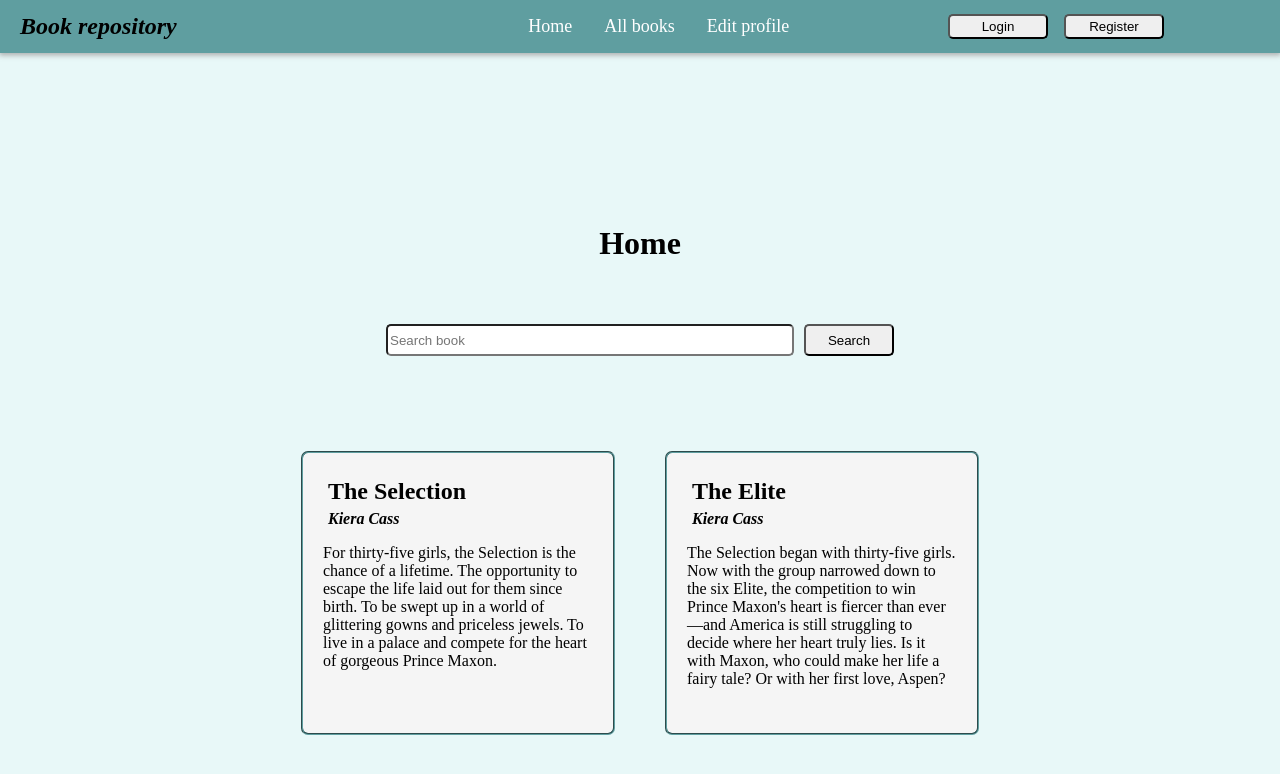
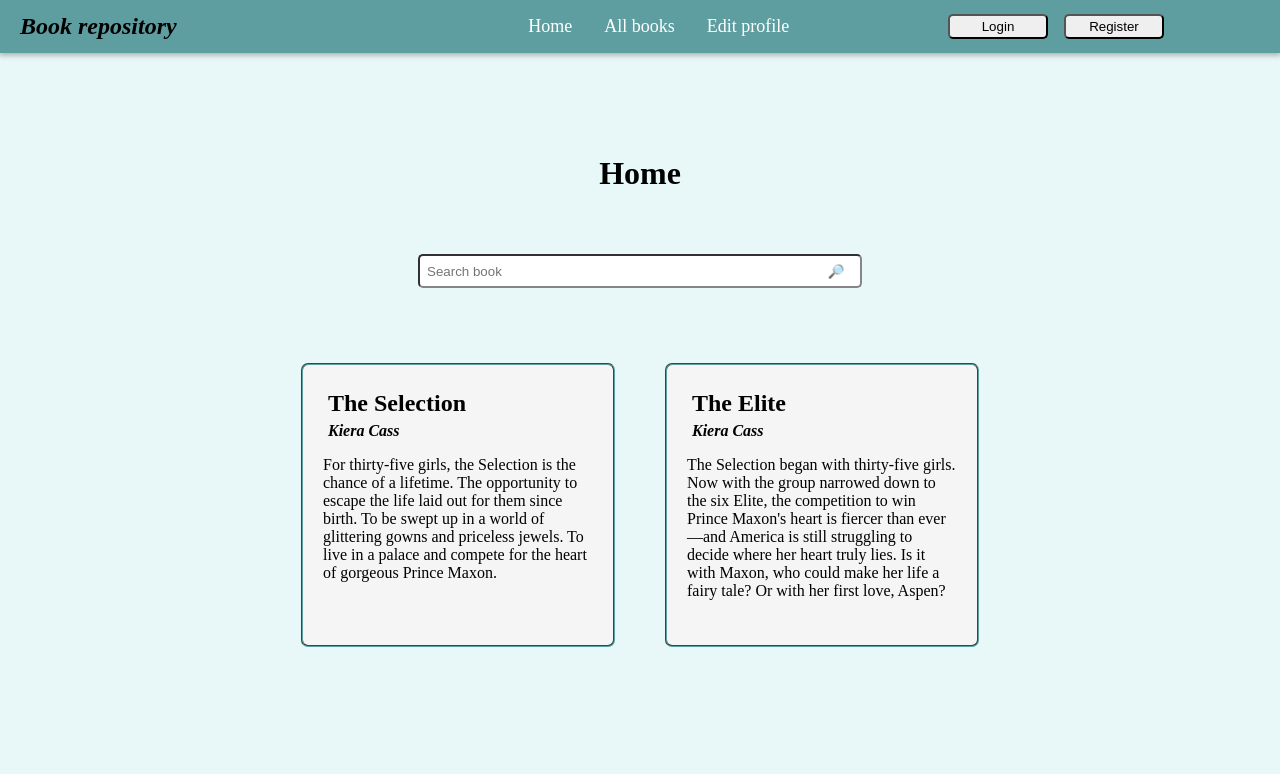
Before and after one commit to silviaDeyanova/Book-Repository, an Angular app: page /home in a window 1280 px wide. Shown: the top 774 px of the page. Built offline with nearby package versions, Linux system fonts and the light colour scheme.

Commit message:
search list style

```diff
--- a/src/app/components/home-page/home-page.component.html
+++ b/src/app/components/home-page/home-page.component.html
@@ -4,13 +4,19 @@
       <p>Home</p>
     </div>
     <div id="searchbar">
-      <div>
-        <input [(ngModel)]="searchTerm" name="searchTerm" type="text" placeholder="Search book" />
-        <button (click)="searchBook(searchTerm)">Search</button>
+      <div class="inputData">
+        <input
+          [(ngModel)]="searchTerm" name="searchTerm" type="text" placeholder="Search book" (ngModelChange)="searchBook(searchTerm)"/>
+        <button (click)="searchBook(searchTerm)">🔎</button>
+      </div>
+      <div class="wrapper">
+        <div id="searchList" *ngIf="foundBooks" [class.hide]="foundBooks.length === 0" #draggable>
+          <p *ngFor="let book of foundBooks" [routerLink]="['/home/book-description/' + book.id]" routerLinkActive="active">{{ book.title }}</p>
+        </div>
       </div>
     </div>
-    <div id="searchResult" *ngIf="foundBooks">
-      <div [routerLink]="['/home/book-description/' + book.id]" routerLinkActive="active" id="book" *ngFor="let book of foundBooks">
+    <div id="searchResult" *ngIf="mostRatedBooks">
+      <div [routerLink]="['/home/book-description/' + book.id]" routerLinkActive="active" id="book" *ngFor="let book of mostRatedBooks">
         <h2>{{ book.title }}</h2>
         <h4>{{ book.author }}</h4>
         <p>{{ book.resume }}</p>
--- a/src/app/components/home-page/home-page.component.scss
+++ b/src/app/components/home-page/home-page.component.scss
@@ -1,7 +1,7 @@
 #mainPage {
   display: flex;
   justify-content: center;
-  margin: 140px;
+  margin: 70px;
 }
 
 #content {
@@ -11,22 +11,27 @@
 }
 
 button {
-  width: 90px;
-  height: 32px;
-  border-radius: 5px;
+  border: none;
+  background-color: field;
+  display: inline-block;
+  width: 9%;
+  padding: 0;
 
   &:hover {
-    background-color: aliceblue;
     transition: all 0.4s ease-in-out;
     cursor: pointer;
   }
 }
 
 input {
-  border-radius: 5px;
-  height: 26px;
-  width: 400px;
-  margin-right: 10px;
+  height: 28px;
+  width: 88%;
+  border: none;
+  margin-left: 5px;
+  &:focus {
+    border: none;
+    outline: none;
+  }
 }
 
 #title {
@@ -40,19 +45,13 @@ input {
   }
 }
 
-#searchbar {
-  display: flex;
-  justify-content: center;
-}
-
 #searchResult {
   display: flex;
   flex-wrap: wrap;
-  flex-direction: row;
-
+  justify-content: space-between;
   width: 100%;
   margin: auto;
-  margin-top: 70px;
+  margin-top: 50px;
 }
 
 #book {
@@ -74,3 +73,43 @@ input {
     font-style: italic;
   }
 }
+.inputData {
+  width: 440px;
+  margin: 0 auto;
+}
+
+.inputData {
+  border: 2px inset rgb(133, 133, 133);
+  border-radius: 5px;
+  height: 30px;
+  background-color: field;
+}
+
+.wrapper {
+  position: relative;
+  margin: 0 auto;
+  width: 440px;
+
+  #searchList {
+    border-radius: 3px;
+    box-shadow: 0px 1.5px 5px 1px rgba(155, 154, 154, 0.75);
+    background-color: rgb(255, 255, 255);
+    min-height: 90px;
+    width: 440px;
+    position: absolute;
+
+    p {
+      margin: 0;
+      padding: 5px;
+      &:hover {
+        background-color: rgb(245, 240, 240);
+        cursor: pointer;
+        transition: all 0.1s ease-in-out;
+      }
+    }
+  }
+}
+
+.hide {
+  visibility: hidden;
+}
--- a/src/app/components/home-page/home-page.component.ts
+++ b/src/app/components/home-page/home-page.component.ts
@@ -1,6 +1,6 @@
 import { BookService } from './../../services/book.service';
 import { IBook } from './../../interfaces/IBook';
-import { Component, OnInit } from '@angular/core';
+import { Component, ElementRef, OnInit, ViewChild } from '@angular/core';
 
 @Component({
   selector: 'app-home-page',
@@ -9,7 +9,9 @@ import { Component, OnInit } from '@angular/core';
 })
 export class HomePageComponent implements OnInit {
   searchTerm: string = '';
+  mostRatedBooks!: IBook[];
   foundBooks!: IBook[];
+  @ViewChild('draggable') private draggableElement!: ElementRef;
 
   constructor(private bookService: BookService) {}
 
@@ -18,14 +20,20 @@ export class HomePageComponent implements OnInit {
   }
 
   public searchBook(searchWord: string): void {
-    this.bookService.searchBook(searchWord).subscribe((books) => {
-      this.foundBooks = books;
-    });
+    if (searchWord !== '') {
+      this.bookService.searchBook(searchWord).subscribe((books) => {
+        this.foundBooks = books;
+      });
+    } else {
+      this.foundBooks = [];
+      // this.draggableElement.nativeElement.remove();
+    }
   }
 
   private getMostRatedBooks(): void {
     this.bookService.getMostRatedBooks().subscribe((books) => {
-      this.foundBooks = books;
+      this.mostRatedBooks = books;
     });
+    console.log(this.mostRatedBooks);
   }
 }
--- a/src/app/services/book.service.ts
+++ b/src/app/services/book.service.ts
@@ -11,7 +11,7 @@ export class BookService {
   searchBook(searchTerm: string): Observable<IBook[]> {
     let term = searchTerm.toLowerCase();
     let result = Object.values(this.DATA).filter((book) => {
-      return book.title.toLowerCase().indexOf(term) > -1;
+      return book.title.toLowerCase().includes(term);
     });
     return of(result);
   }
```
